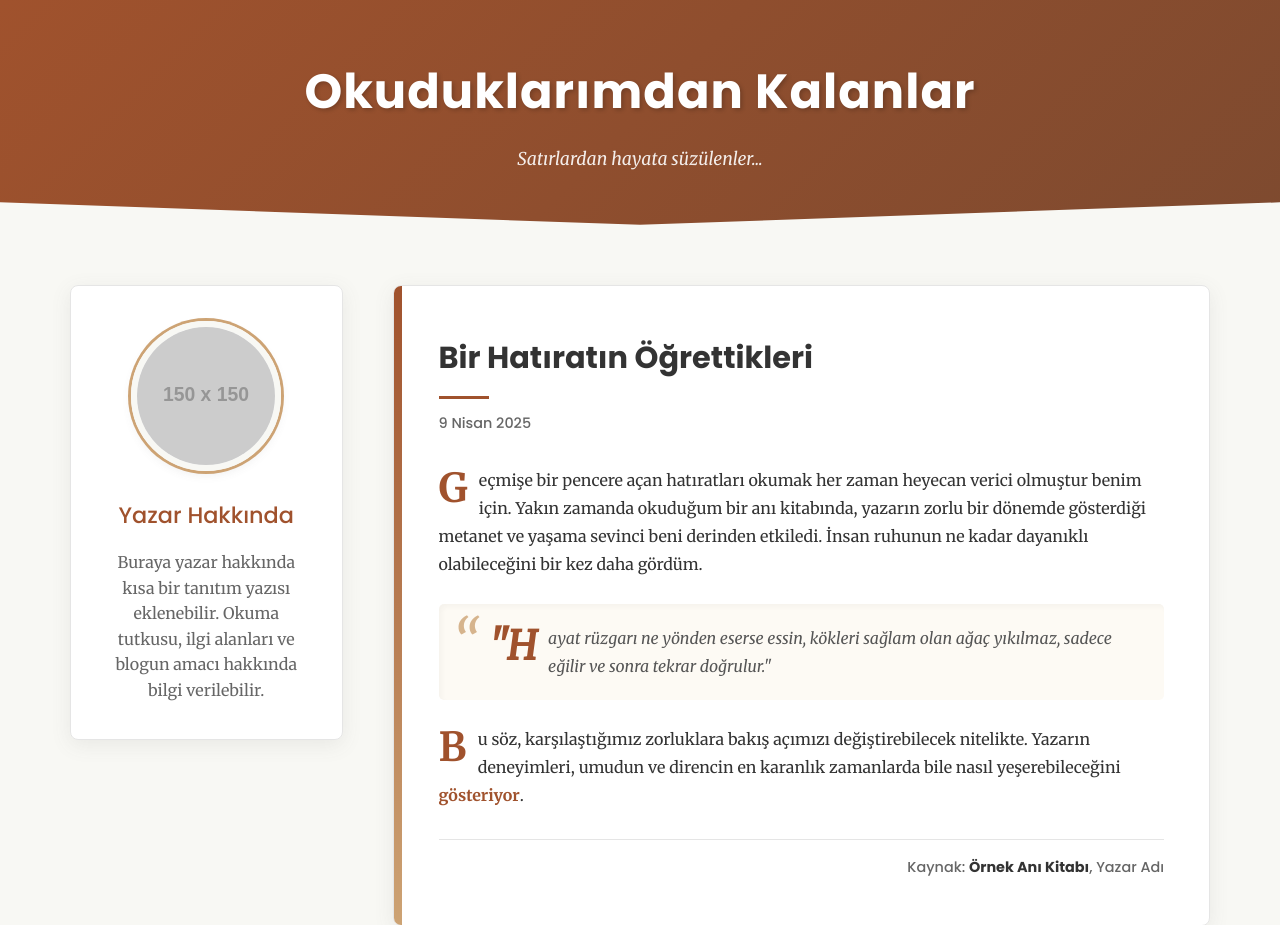
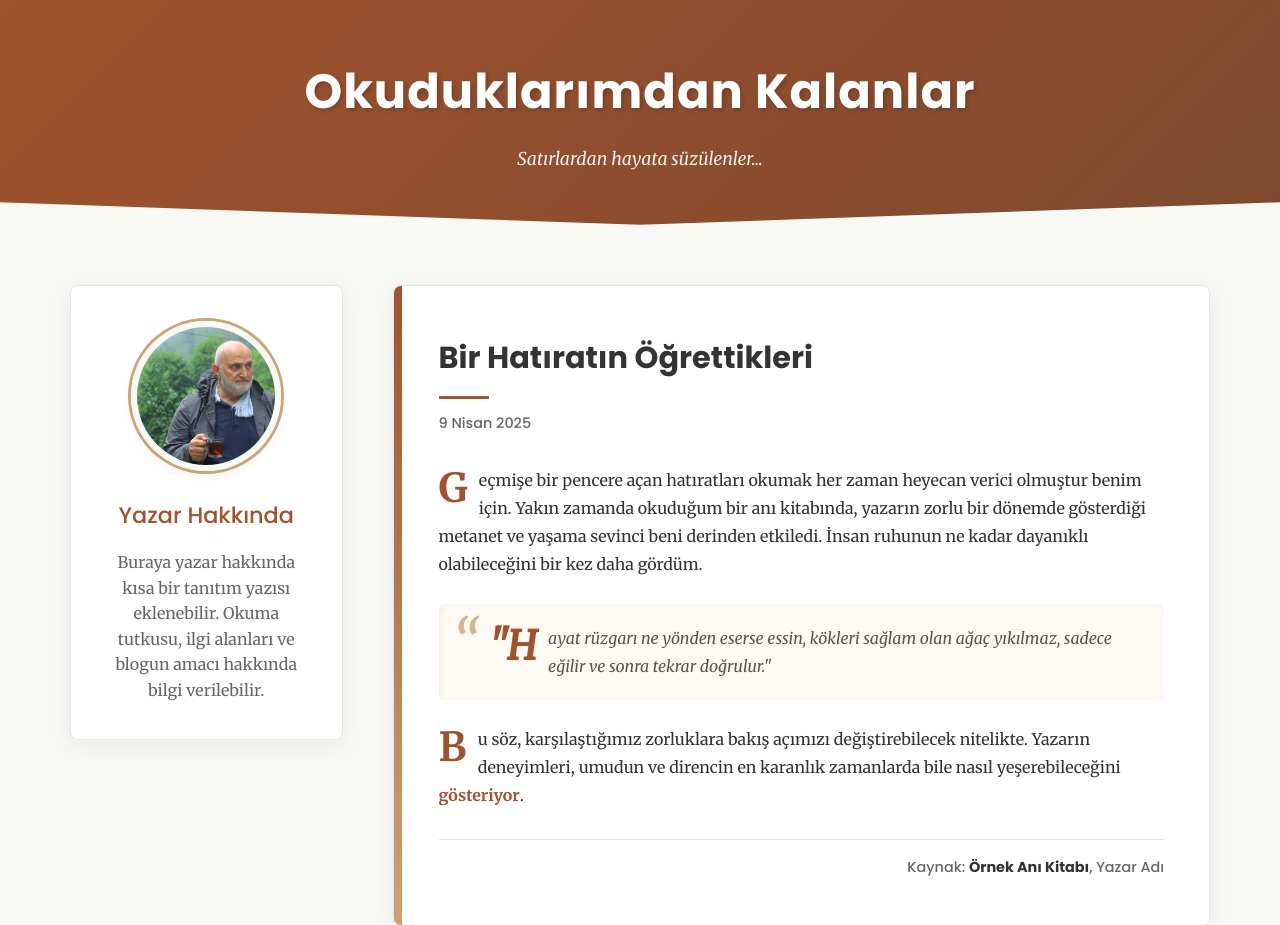
Before and after one commit to drkaligram/okuduklarimdankalanlar, a plain HTML site: page index.html in a window 1280 px wide. Shown: the top 925 px of the page. Drawn offline with Linux system fonts and the light colour scheme; placeholder pictures from the web are drawn by us.

Commit message:
Update index.html

```diff
--- a/index.html
+++ b/index.html
@@ -423,7 +423,7 @@
 
     <div class="container">
         <aside id="profil">
-            <img id="profil-foto" src="https://via.placeholder.com/150/a0522d/ffffff?text=Yazar" alt="Yazarın Profil Fotoğrafı">
+            <img id="profil-foto" src="profil.JPG" alt="Yazarın Profil Fotoğrafı">
             <h3>Yazar Hakkında</h3>
             <p>Buraya yazar hakkında kısa bir tanıtım yazısı eklenebilir. Okuma tutkusu, ilgi alanları ve blogun amacı hakkında bilgi verilebilir.</p>
         </aside>
```
